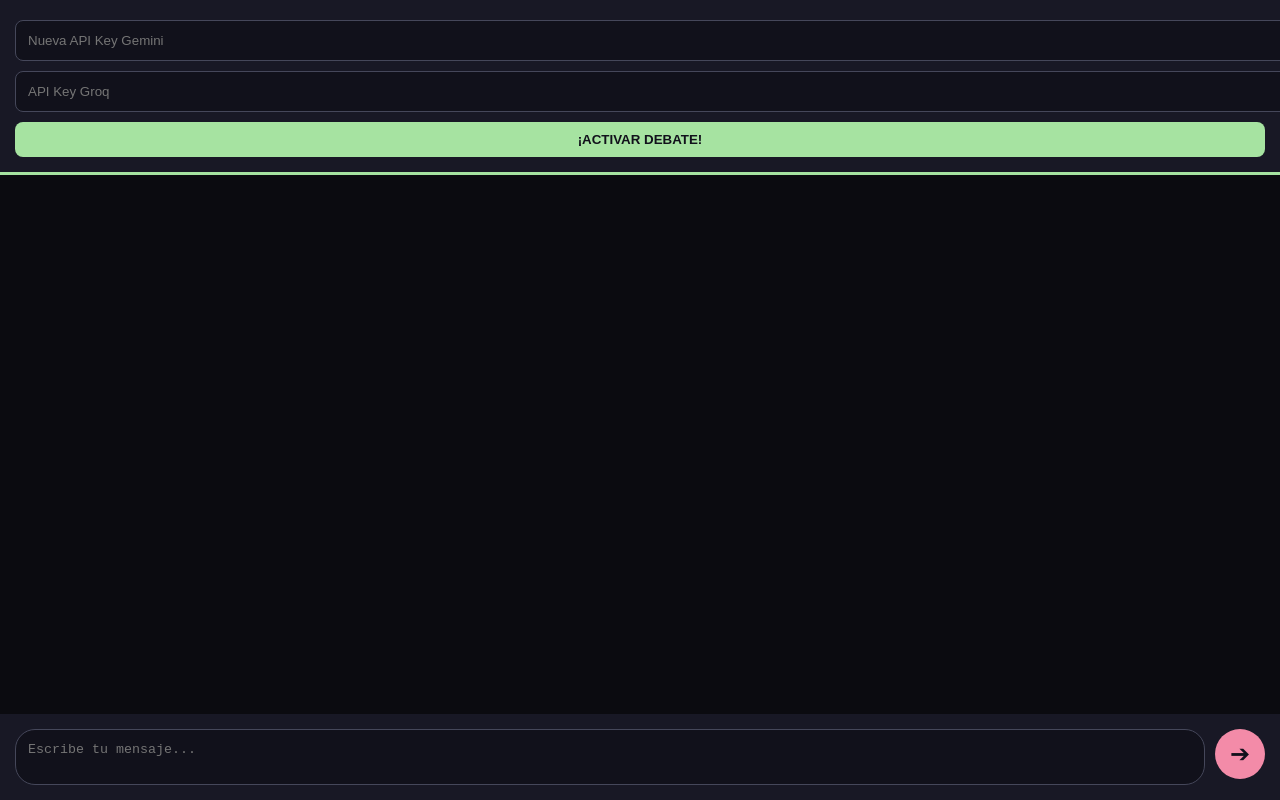
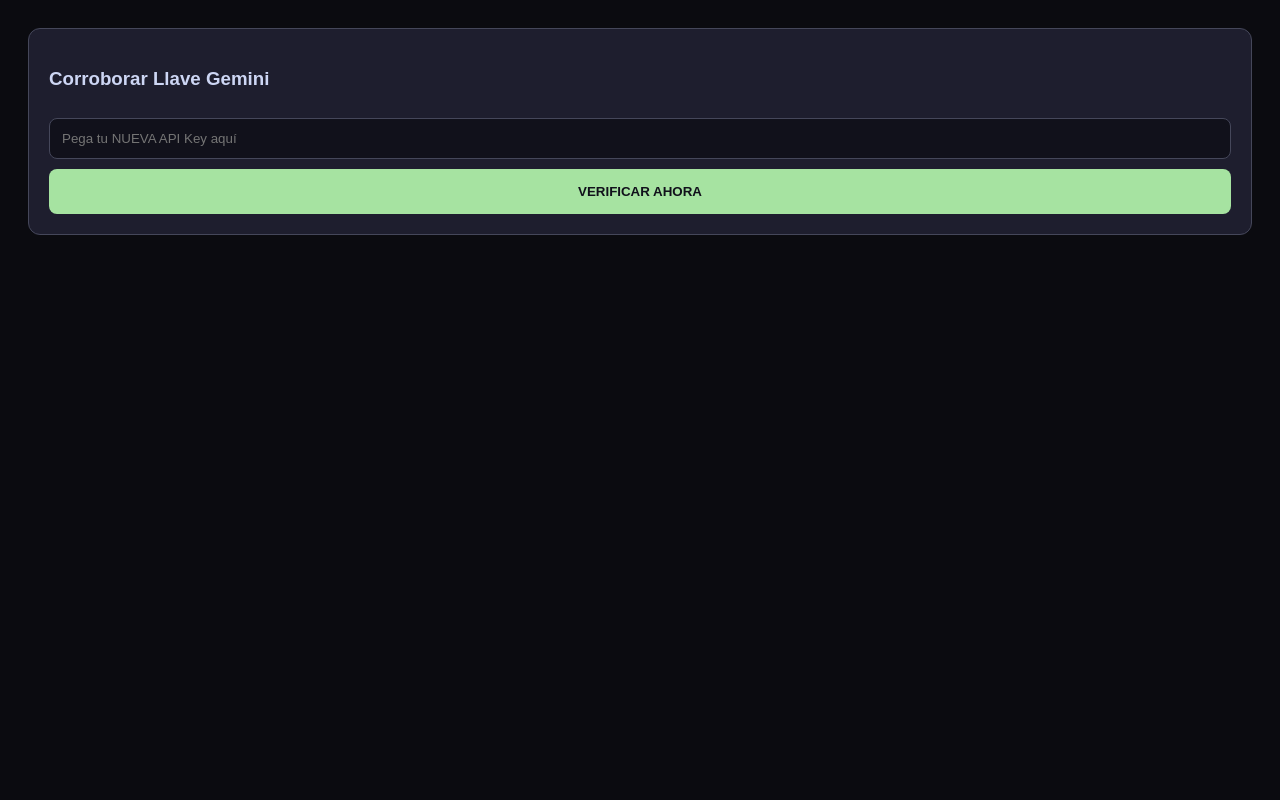
Before and after one commit to jeremyedgarteth24-netizen/debate-ia, a plain HTML site: page index.html in a window 1280 px wide. Drawn offline with Linux system fonts and the light colour scheme.

Commit message:
Update title and restructure HTML layout

```diff
--- a/index.html
+++ b/index.html
@@ -3,77 +3,59 @@
 <head>
     <meta charset="UTF-8">
     <meta name="viewport" content="width=device-width, initial-scale=1.0">
-    <title>Debate Final | V3</title>
+    <title>Corroborador de Llave | Jeremy</title>
     <style>
-        body { background: #0b0b10; color: #cdd6f4; font-family: sans-serif; margin: 0; display: flex; flex-direction: column; height: 100vh; }
-        .setup-box { padding: 15px; background: #181825; border-bottom: 3px solid #a6e3a1; }
-        input { width: 100%; padding: 12px; margin: 5px 0; background: #11111b; border: 1px solid #45475a; color: white; border-radius: 8px; }
-        .chat-area { flex-grow: 1; padding: 15px; overflow-y: auto; display: flex; flex-direction: column; gap: 10px; }
-        .bubble { padding: 12px; border-radius: 12px; max-width: 85%; font-size: 0.95rem; line-height: 1.4; }
-        .sys { background: #313244; align-self: center; font-size: 0.75rem; padding: 4px 10px; border-radius: 4px; color: #a6adc8; }
-        .usr { background: #89b4fa; color: #11111b; align-self: flex-end; }
-        .bot { background: #a6e3a1; color: #11111b; align-self: flex-start; }
-        .input-bar { padding: 15px; background: #181825; display: flex; gap: 10px; }
-        textarea { flex-grow: 1; background: #11111b; color: white; border: 1px solid #45475a; border-radius: 20px; padding: 12px; resize: none; outline: none; }
-        button#go { background: #f38ba8; border: none; border-radius: 50%; width: 50px; height: 50px; color: #11111b; font-size: 1.5rem; cursor: pointer; }
+        body { background: #0b0b10; color: #cdd6f4; font-family: sans-serif; padding: 20px; }
+        .box { background: #1e1e2e; padding: 20px; border-radius: 12px; border: 1px solid #45475a; }
+        input { width: 100%; padding: 12px; margin: 10px 0; background: #11111b; border: 1px solid #45475a; color: white; border-radius: 8px; box-sizing: border-box; }
+        button { width: 100%; padding: 15px; background: #a6e3a1; border: none; border-radius: 8px; font-weight: bold; cursor: pointer; color: #11111b; }
+        .status { margin-top: 20px; padding: 15px; border-radius: 8px; font-size: 0.9rem; line-height: 1.4; display: none; }
+        .error { background: #f38ba8; color: #11111b; display: block; }
+        .success { background: #89b4fa; color: #11111b; display: block; }
     </style>
 </head>
 <body>
-    <div id="config" class="setup-box">
-        <input type="password" id="key_g" placeholder="Nueva API Key Gemini">
-        <input type="password" id="key_q" placeholder="API Key Groq">
-        <button onclick="document.getElementById('config').style.display='none'" style="width:100%; background:#a6e3a1; padding:10px; border:none; border-radius:8px; margin-top:5px; font-weight:bold; color:#11111b;">¡ACTIVAR DEBATE!</button>
-    </div>
-    <div id="chat" class="chat-area"></div>
-    <div class="input-bar">
-        <textarea id="msg_in" placeholder="Escribe tu mensaje..."></textarea>
-        <button id="go" onclick="startDebate()">➔</button>
+    <div class="box">
+        <h3>Corroborar Llave Gemini</h3>
+        <input type="password" id="key" placeholder="Pega tu NUEVA API Key aquí">
+        <button onclick="verificar()">VERIFICAR AHORA</button>
+        <div id="status" class="status"></div>
     </div>
 
     <script>
-        const chat = document.getElementById('chat');
-        function print(clase, texto) {
-            const d = document.createElement('div');
-            d.className = `bubble ${clase}`;
-            d.innerHTML = texto;
-            chat.appendChild(d);
-            chat.scrollTop = chat.scrollHeight;
-        }
+        async function verificar() {
+            const k = document.getElementById('key').value.trim();
+            const status = document.getElementById('status');
 
-        async function startDebate() {
-            const kg = document.getElementById('key_g').value.trim();
-            const kq = document.getElementById('key_q').value.trim();
-            const ms = document.getElementById('msg_in').value.trim();
-            if(!kg || !kq || !ms) return;
+            if(!k) return alert("Pega una llave");
 
-            print('usr', ms);
-            document.getElementById('msg_in').value = "";
+            status.style.display = "block";
+            status.className = "status";
+            status.innerHTML = "⏳ Consultando a Google...";
 
             try {
-                print('sys', '⏳ Llama 3.3 analizando...');
-                const r1 = await fetch('https://api.groq.com/openai/v1/chat/completions', {
-                    method: 'POST',
-                    headers: { 'Content-Type': 'application/json', 'Authorization': `Bearer ${kq}` },
-                    body: JSON.stringify({ model: 'llama-3.3-70b-versatile', messages: [{role: 'user', content: ms}] })
-                });
-                const d1 = await r1.json();
-                const t1 = d1.choices[0].message.content;
-                print('bot', '<b>🦙 Llama 3.3:</b><br>' + t1.replace(/\n/g, '<br>'));
+                // Esta ruta nos dice qué modelos TIENE PERMITIDOS esa llave exacta
+                const resp = await fetch(`https://generativelanguage.googleapis.com/v1beta/models?key=${k}`);
+                const data = await resp.json();
 
-                print('sys', '⏳ Gemini mejorando respuesta...');
-                // RUTA V1 ESTABLE (JAQUE MATE)
-                const r2 = await fetch(`https://generativelanguage.googleapis.com/v1/models/gemini-1.5-flash:generateContent?key=${kg}`, {
-                    method: 'POST',
-                    headers: { 'Content-Type': 'application/json' },
-                    body: JSON.stringify({ contents: [{ parts: [{ text: "Mejora esta respuesta: " + t1 }] }] })
-                });
-                const d2 = await r2.json();
-                if(d2.error) throw new Error(d2.error.message);
-                const t2 = d2.candidates[0].content.parts[0].text;
-                print('bot', '<b>✨ Gemini Final:</b><br>' + t2.replace(/\n/g, '<br>'));
-                print('sys', '✅ Debate completado.');
+                if (data.error) {
+                    status.classList.add('error');
+                    status.innerHTML = `<b>LLAVE INVÁLIDA:</b><br>${data.error.message}`;
+                } else {
+                    // Si llegamos aquí, la llave está VIVA. Ahora buscamos el mejor modelo.
+                    const lista = data.models.map(m => m.name.replace('models/', ''));
+                    let modeloRecomendado = lista.includes('gemini-1.5-flash') ? 'gemini-1.5-flash' : lista[0];
+
+                    status.classList.add('success');
+                    status.innerHTML = `
+                        ✅ <b>¡LLAVE FUNCIONAL!</b><br><br>
+                        <b>Modelos disponibles para ti:</b><br>${lista.join(', ')}<br><br>
+                        <b>Modelo recomendado para tu debate:</b><br><code>${modeloRecomendado}</code>
+                    `;
+                }
             } catch (e) {
-                print('sys', '❌ Error: ' + e.message);
+                status.classList.add('error');
+                status.innerHTML = "❌ Error de conexión. Revisa tu internet.";
             }
         }
     </script>
```
